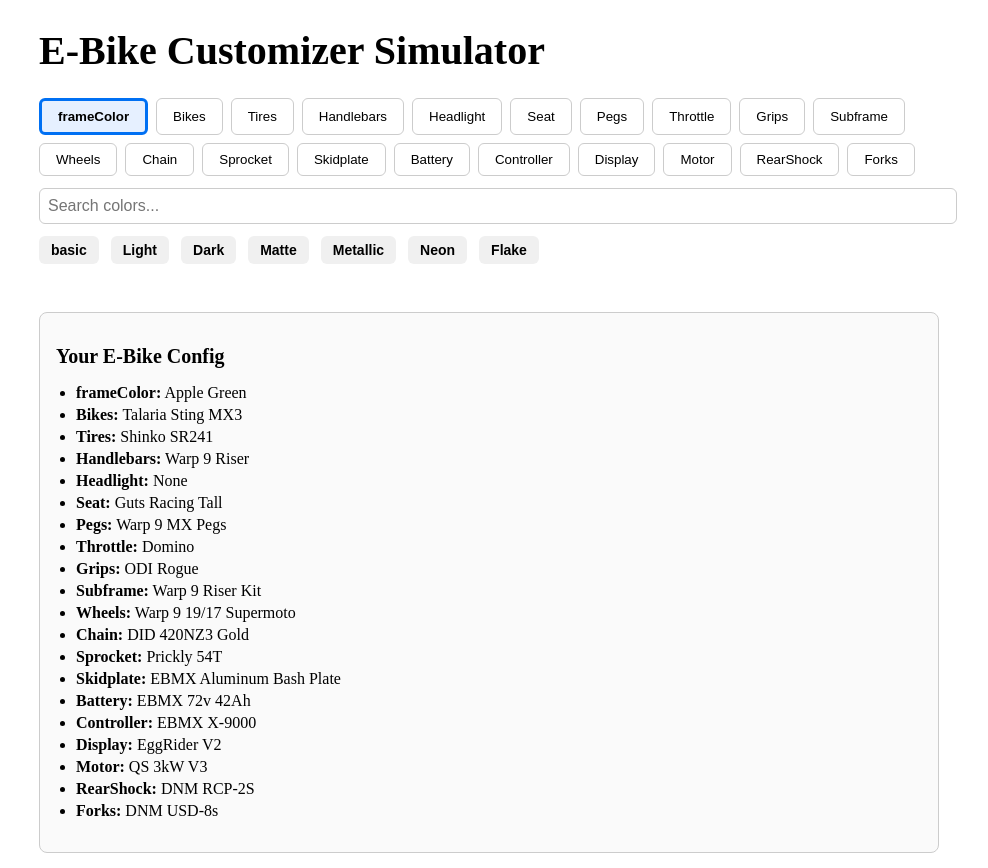
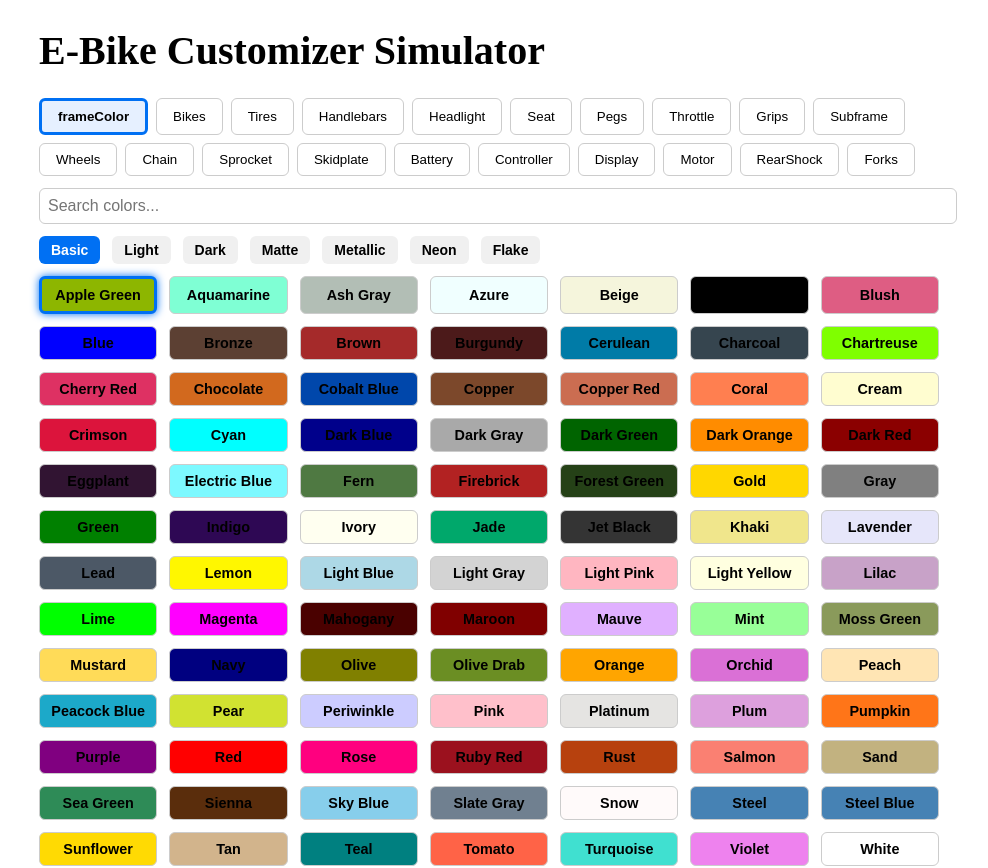
Before and after one commit to ThundxrCl0ud/ebike-simulator, a Next.js app: page / in a window 1280 px wide. Shown: the top 868 px of the page, without its empty margins (151-1139 px from the left). Built offline with nearby package versions, Linux system fonts and the light colour scheme.

Commit message:
Update index.js

```diff
--- a/pages/index.js
+++ b/pages/index.js
@@ -2,7 +2,7 @@
 
 const parts = {
   frameColor: {
-    basic: [
+    Basic: [
   "Apple Green", "Aquamarine", "Ash Gray", "Azure", "Beige", "Black", "Blush", "Blue", "Bronze", "Brown", "Burgundy", "Cerulean", "Charcoal",
   "Chartreuse", "Cherry Red", "Chocolate", "Cobalt Blue", "Copper", "Copper Red", "Coral", "Cream", "Crimson", "Cyan", "Dark Blue", "Dark Gray",
   "Dark Green", "Dark Orange", "Dark Red", "Eggplant", "Electric Blue", "Fern", "Firebrick", "Forest Green", "Gold", "Gray", "Green", "Indigo",
```
